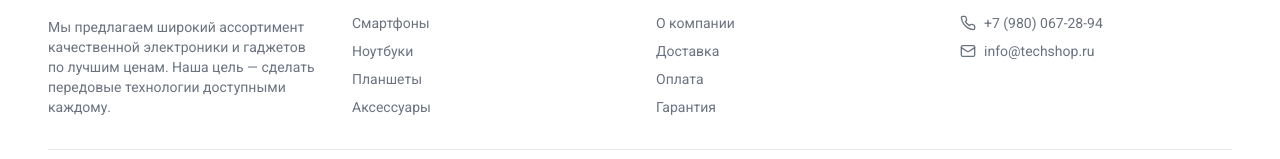
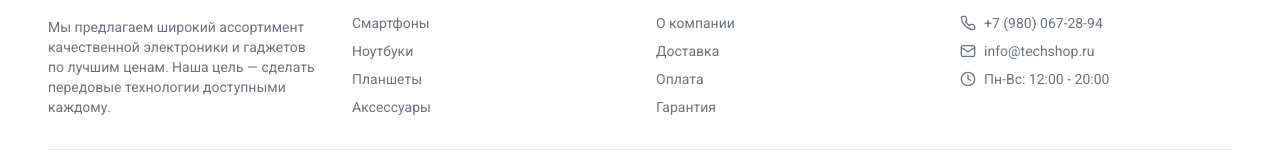
Before and after one commit to pr-poehali-dev/online-shop-animation, a React (Vite) app: page / in a window 1280 px wide. Shown: the part 2967-3126 px from the top of the page. Built offline with nearby package versions, Linux system fonts and the light colour scheme.

Commit message:
Сделай магазин с 12:00 до 20:00

```diff
--- a/src/pages/Index.tsx
+++ b/src/pages/Index.tsx
@@ -477,6 +477,10 @@ export default function Index() {
                   <Icon name="Mail" className="h-4 w-4" />
                   <span>info@techshop.ru</span>
                 </li>
+                <li className="flex items-center gap-2">
+                  <Icon name="Clock" className="h-4 w-4" />
+                  <span>Пн-Вс: 12:00 - 20:00</span>
+                </li>
               </ul>
             </div>
           </div>
```
